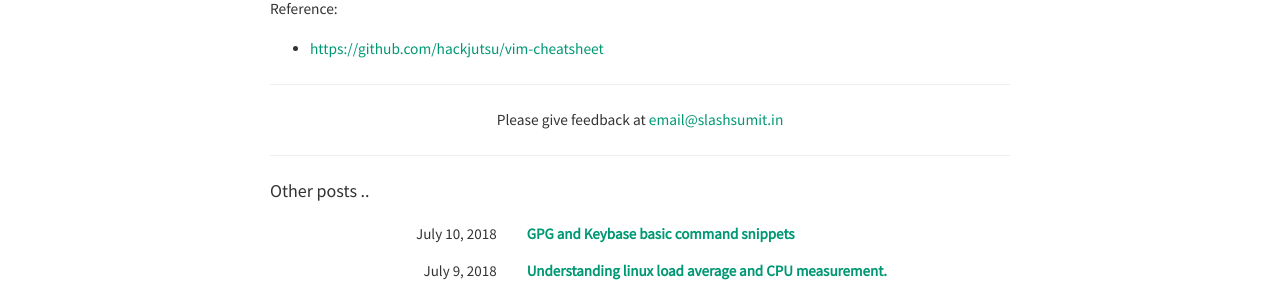
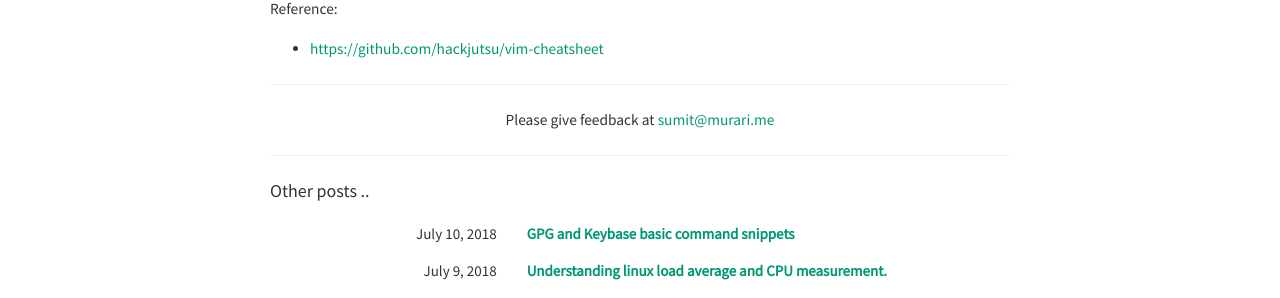
Before and after one commit to murarisumit/murarisumit.github.io, a Jekyll site: the page built from _posts/2018-04-12-vim-cheatsheet.markdown, in a window 1280 px wide. Shown: the part 424-722 px from the top of the page. Built offline with Jekyll 4.4.1, drawn with Linux system fonts in a browser that asks for light colours; nearby versions of some CDN libraries.

Commit message:
Updated email address

```diff
--- a/_config.yml
+++ b/_config.yml
@@ -23,7 +23,7 @@ baseurl:
 author: Sumit Murari
 description: Place to keep some thoughts
 avatar: profile.png
-email: email@slashsumit.in
+email: sumit@murari.me
 email_feedback: true
 github: murarisumit
 # aboutme: murarisumit
```
